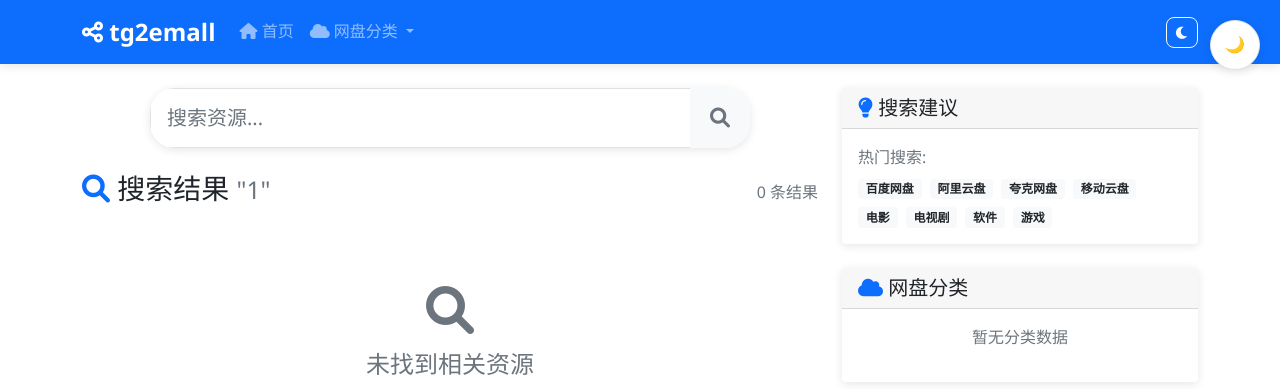
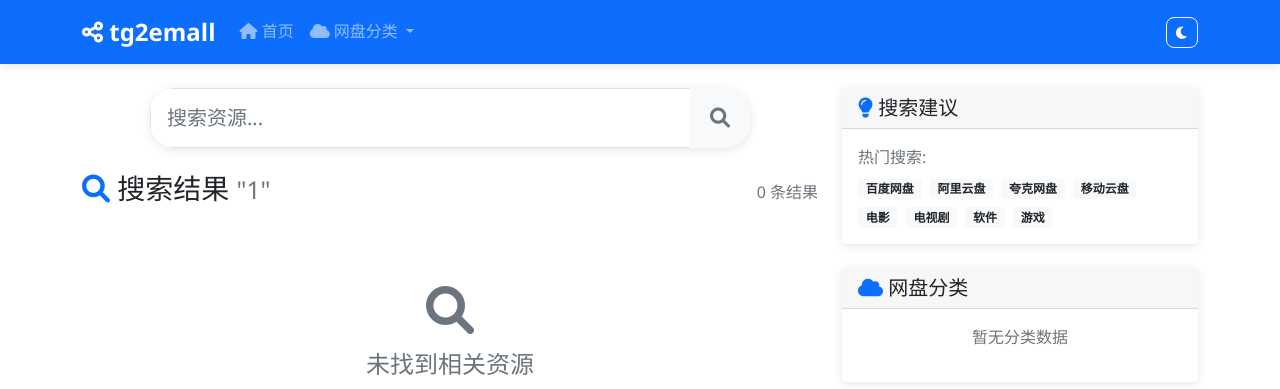
Before and after one commit to cecdat/tg2emall, a Flask app: page /tag/1 in a window 1280 px wide. Shown: the top 389 px of the page. Run offline with Flask 3, Linux system fonts and the light colour scheme; data comes from the database, SQL or seed files in the repository; data that the repository does not hold is empty.

Commit message:
移除前台悬浮模式切换按钮
- 移除main.js中ThemeManager类的createThemeToggle方法
- 修改applyTheme方法，更新导航栏中的主题切换按钮而不是悬浮按钮
- 移除CSS中的悬浮主题切换按钮样式
- 现在只使用导航栏中的模式切换按钮，避免重复

```diff
--- a/services/frontend/static/css/style.css
+++ b/services/frontend/static/css/style.css
@@ -229,29 +229,6 @@ footer {
     margin-top: 50px;
 }
 
-/* 暗黑模式切换按钮 */
-.theme-toggle {
-    position: fixed;
-    top: 20px;
-    right: 20px;
-    z-index: 1050;
-    background-color: var(--bs-card-bg);
-    border: 1px solid var(--bs-border-color);
-    border-radius: 50%;
-    width: 50px;
-    height: 50px;
-    display: flex;
-    align-items: center;
-    justify-content: center;
-    cursor: pointer;
-    transition: all 0.3s ease;
-    box-shadow: 0 2px 10px rgba(0, 0, 0, 0.1);
-}
-
-.theme-toggle:hover {
-    transform: scale(1.1);
-    box-shadow: 0 5px 20px rgba(0, 0, 0, 0.15);
-}
 
 /* 响应式设计 */
 @media (max-width: 768px) {
@@ -268,12 +245,6 @@ footer {
         padding: 20px;
     }
 
-    .theme-toggle {
-        top: 10px;
-        right: 10px;
-        width: 40px;
-        height: 40px;
-    }
 }
 
 /* 加载动画 */
--- a/services/frontend/static/js/main.js
+++ b/services/frontend/static/js/main.js
@@ -14,28 +14,25 @@ class ThemeManager {
 
     init() {
         this.applyTheme(this.theme);
-        this.createThemeToggle();
         this.bindEvents();
-    }
-
-    createThemeToggle() {
-        const toggle = document.createElement('button');
-        toggle.className = 'theme-toggle';
-        toggle.innerHTML = this.theme === 'dark' ? '☀️' : '🌙';
-        toggle.title = this.theme === 'dark' ? '切换到浅色模式' : '切换到深色模式';
-        toggle.onclick = () => this.toggleTheme();
-        document.body.appendChild(toggle);
     }
 
     applyTheme(theme) {
         document.documentElement.setAttribute('data-bs-theme', theme);
         localStorage.setItem('theme', theme);
 
-        // 更新主题切换按钮
-        const toggle = document.querySelector('.theme-toggle');
-        if (toggle) {
-            toggle.innerHTML = theme === 'dark' ? '☀️' : '🌙';
-            toggle.title = theme === 'dark' ? '切换到浅色模式' : '切换到深色模式';
+        // 更新导航栏中的主题切换按钮
+        const themeIcon = document.getElementById('themeIcon');
+        const themeToggle = document.getElementById('themeToggle');
+
+        if (themeIcon && themeToggle) {
+            if (theme === 'dark') {
+                themeIcon.className = 'fas fa-sun';
+                themeToggle.className = 'btn btn-outline-warning btn-sm';
+            } else {
+                themeIcon.className = 'fas fa-moon';
+                themeToggle.className = 'btn btn-outline-light btn-sm';
+            }
         }
     }
 
```
